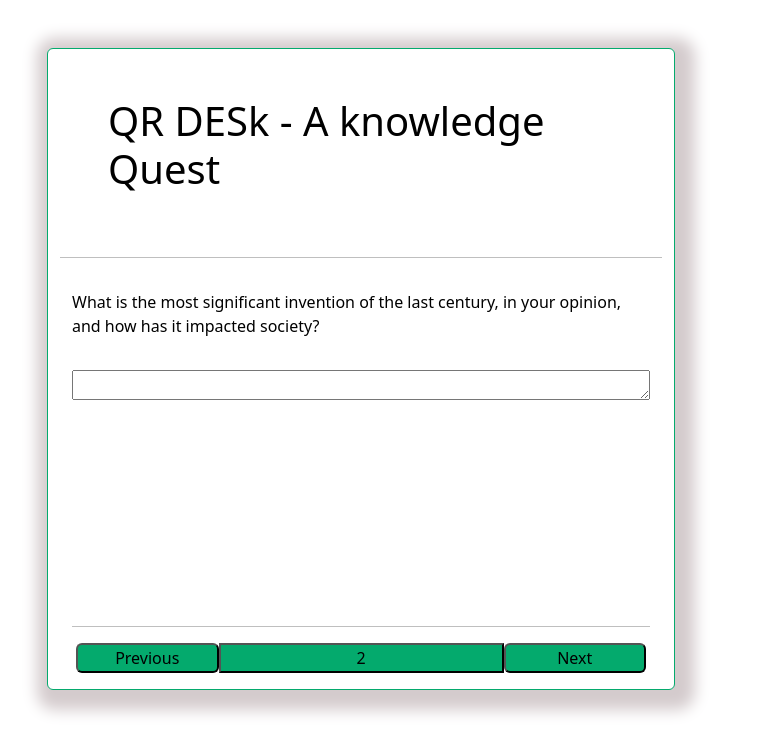
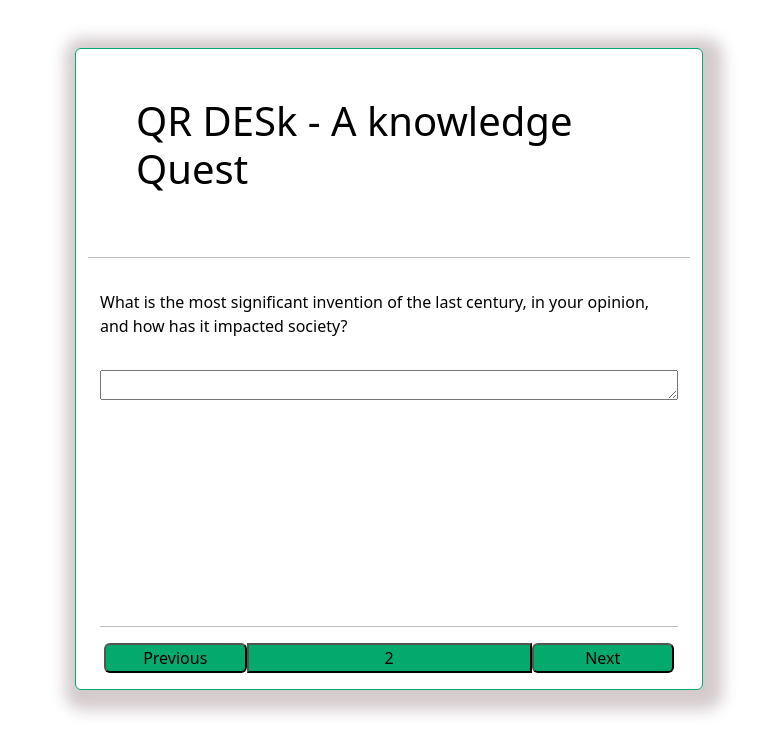
Before and after one commit to rprakashdass/rotaWeb-client, a React (Vite) app: page /form/1 in a window 1280 px wide. Shown: the top 754 px of the page, without its empty margins (267-1026 px from the left). Built offline with nearby package versions, Linux system fonts and the light colour scheme.

Commit message:
Update Form.jsx

```diff
--- a/src/Form/Form.jsx
+++ b/src/Form/Form.jsx
@@ -31,7 +31,7 @@ const Form = () => {
 
     const [ index, setIndex ] = useState(1);
     return (
-        <div className="container-fluid row text-white me-5 pt-5 text-black" style={containerStyle}>
+        <div className="container-fluid row text-white me-5 ms-3 pt-5 text-black" style={containerStyle}>
             <div className="col-md-3"></div>
             <div className="col-md-6 rounded sh">
                 <div className="overflow-hidden">
```
